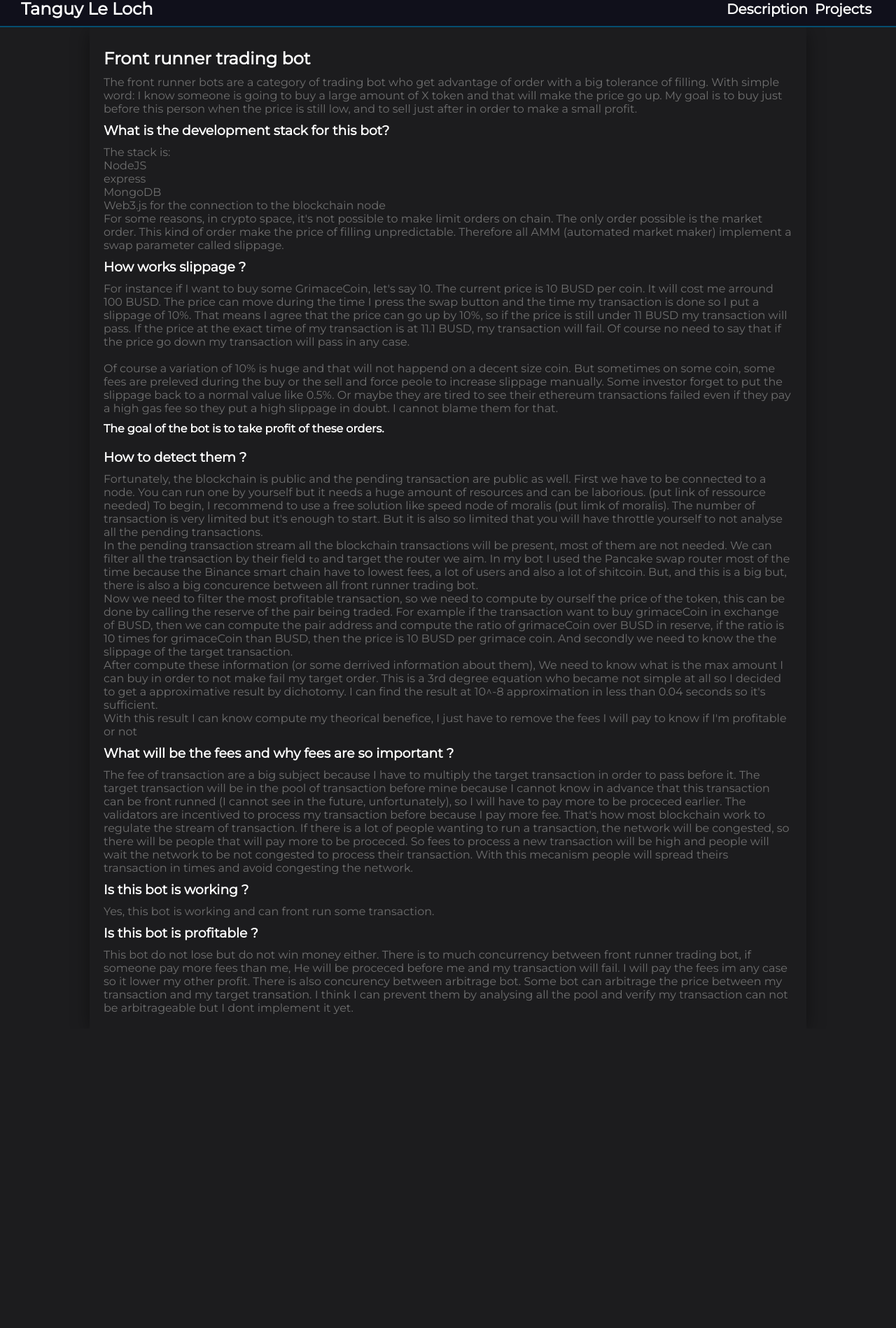
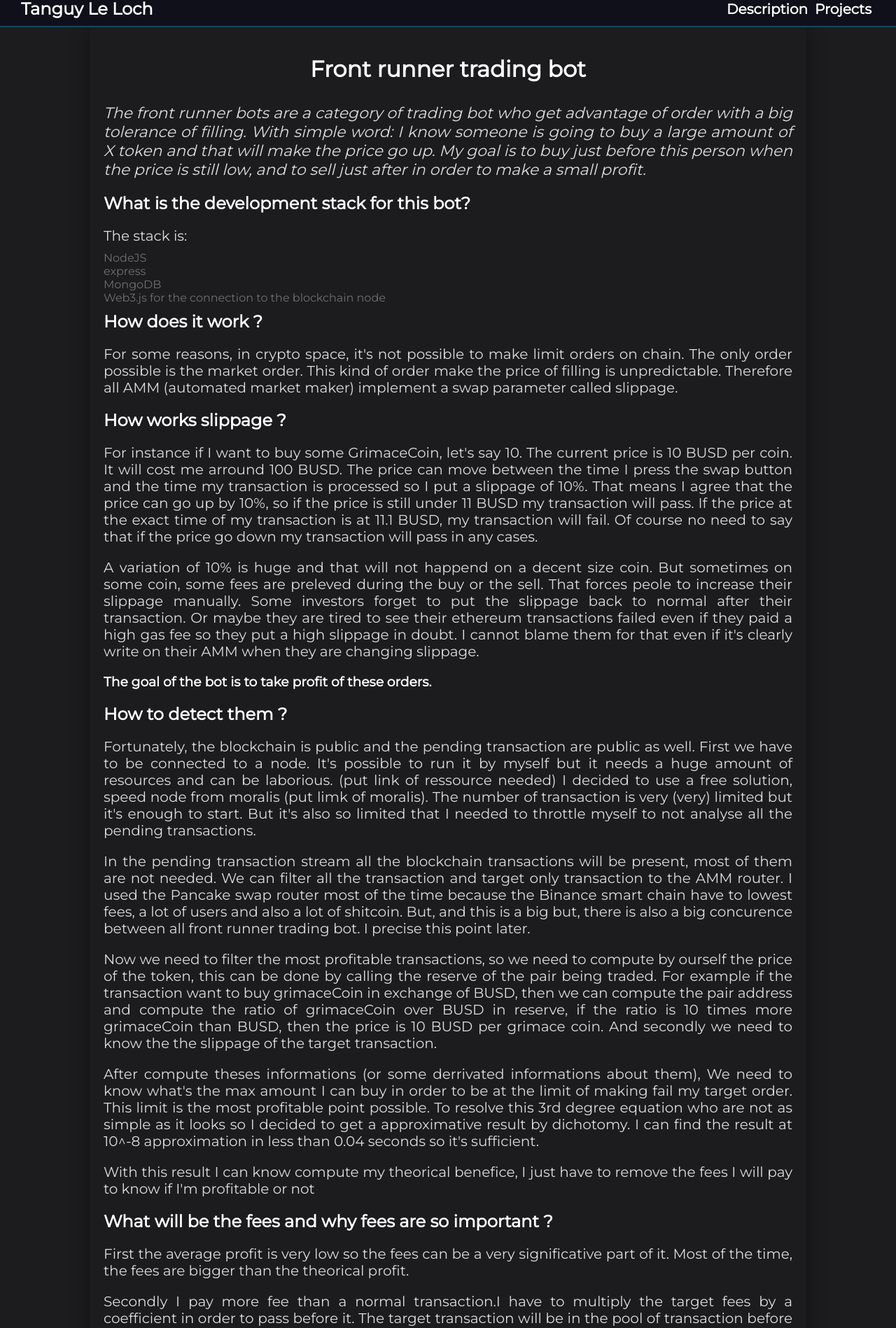
Before and after one commit to TanguyLeLoch/website, a React (Create React App) app: page /front-runner-trading-bot in a window 1280 px wide. Shown: the part 12-1910 px from the top of the page at 70% size. Before the commit the page ends 1482 px from the top, so only its background shows below. Built offline with nearby package versions, Linux system fonts and the light colour scheme.

Commit message:
formatting

```diff
--- a/src/pages/Projects/front-runner-trading-bot/index.jsx
+++ b/src/pages/Projects/front-runner-trading-bot/index.jsx
@@ -1,9 +1,24 @@
 import styled from 'styled-components';
 import { Card } from '../../../components/SectionComponents/Card';
-const Title1 = styled.h2``;
+const Title1 = styled.h1`
+  text-align: center;
+  padding: 20px;
+`;
+const Title2 = styled.h2``;
+const Title3 = styled.h3``;
+const Text = styled.p`
+  color: #dcdcdc;
+  font-size: 20px;
+  text-align: justify;
+  padding: 10px 0;
+`;
+const Intro = styled(Text)`
+  font-style: italic;
+  font-size: 22px;
+`;
 
 const StyledCard = styled(Card)`
-  max-width: 80%;
+  max-width: calc(min(1100px, 80%));
   margin: auto;
 `;
 
@@ -11,81 +26,89 @@ function FrontRunnerTradingBot() {
   return (
     <StyledCard>
       <Title1>Front runner trading bot</Title1>
-      <p>
+      <Intro>
         The front runner bots are a category of trading bot who get advantage of order with a big tolerance of filling. With simple word: I know someone is
         going to buy a large amount of X token and that will make the price go up. My goal is to buy just before this person when the price is still low, and to
         sell just after in order to make a small profit.
-      </p>
-      <h3>What is the development stack for this bot?</h3>
-      <p>The stack is:</p>
+      </Intro>
+      <Title2>What is the development stack for this bot?</Title2>
+      <Text>The stack is:</Text>
       <ul>
         <li>NodeJS</li>
         <li>express</li>
         <li>MongoDB</li>
         <li>Web3.js for the connection to the blockchain node</li>
       </ul>
-      <p>
+      <Title2>How does it work ?</Title2>
+      <Text>
         For some reasons, in crypto space, it's not possible to make limit orders on chain. The only order possible is the market order. This kind of order make
-        the price of filling unpredictable. Therefore all AMM (automated market maker) implement a swap parameter called slippage.
-      </p>
-      <h3>How works slippage ?</h3>
-      <p>
+        the price of filling is unpredictable. Therefore all AMM (automated market maker) implement a swap parameter called slippage.
+      </Text>
+      <Title2>How works slippage ?</Title2>
+      <Text>
         For instance if I want to buy some GrimaceCoin, let's say 10. The current price is 10 BUSD per coin. It will cost me arround 100 BUSD. The price can
-        move during the time I press the swap button and the time my transaction is done so I put a slippage of 10%. That means I agree that the price can go up
-        by 10%, so if the price is still under 11 BUSD my transaction will pass. If the price at the exact time of my transaction is at 11.1 BUSD, my
-        transaction will fail. Of course no need to say that if the price go down my transaction will pass in any case.
-      </p>
-      <br />
-      <p>
-        Of course a variation of 10% is huge and that will not happend on a decent size coin. But sometimes on some coin, some fees are preleved during the buy
-        or the sell and force peole to increase slippage manually. Some investor forget to put the slippage back to a normal value like 0.5%. Or maybe they are
-        tired to see their ethereum transactions failed even if they pay a high gas fee so they put a high slippage in doubt. I cannot blame them for that.
-      </p>
-      <h4> The goal of the bot is to take profit of these orders.</h4>
-      <h3>How to detect them ? </h3>
-      <p>
-        Fortunately, the blockchain is public and the pending transaction are public as well. First we have to be connected to a node. You can run one by
-        yourself but it needs a huge amount of resources and can be laborious. (put link of ressource needed) To begin, I recommend to use a free solution like
-        speed node of moralis (put limk of moralis). The number of transaction is very limited but it's enough to start. But it is also so limited that you will
-        have throttle yourself to not analyse all the pending transactions.
-      </p>
-      <p>
-        In the pending transaction stream all the blockchain transactions will be present, most of them are not needed. We can filter all the transaction by
-        their field <code>to</code> and target the router we aim. In my bot I used the Pancake swap router most of the time because the Binance smart chain have
-        to lowest fees, a lot of users and also a lot of shitcoin. But, and this is a big but, there is also a big concurence between all front runner trading
-        bot.
-      </p>
-      <p>
-        Now we need to filter the most profitable transaction, so we need to compute by ourself the price of the token, this can be done by calling the reserve
+        move between the time I press the swap button and the time my transaction is processed so I put a slippage of 10%. That means I agree that the price can
+        go up by 10%, so if the price is still under 11 BUSD my transaction will pass. If the price at the exact time of my transaction is at 11.1 BUSD, my
+        transaction will fail. Of course no need to say that if the price go down my transaction will pass in any cases.
+      </Text>
+      <Text>
+        A variation of 10% is huge and that will not happend on a decent size coin. But sometimes on some coin, some fees are preleved during the buy or the
+        sell. That forces peole to increase their slippage manually. Some investors forget to put the slippage back to normal after their transaction. Or maybe
+        they are tired to see their ethereum transactions failed even if they paid a high gas fee so they put a high slippage in doubt. I cannot blame them for
+        that even if it's clearly write on their AMM when they are changing slippage.
+      </Text>
+      <Title3> The goal of the bot is to take profit of these orders.</Title3>
+      <Title2>How to detect them ? </Title2>
+      <Text>
+        Fortunately, the blockchain is public and the pending transaction are public as well. First we have to be connected to a node. It's possible to run it
+        by myself but it needs a huge amount of resources and can be laborious. (put link of ressource needed) I decided to use a free solution, speed node from
+        moralis (put limk of moralis). The number of transaction is very (very) limited but it's enough to start. But it's also so limited that I needed to
+        throttle myself to not analyse all the pending transactions.
+      </Text>
+      <Text>
+        In the pending transaction stream all the blockchain transactions will be present, most of them are not needed. We can filter all the transaction and
+        target only transaction to the AMM router. I used the Pancake swap router most of the time because the Binance smart chain have to lowest fees, a lot of
+        users and also a lot of shitcoin. But, and this is a big but, there is also a big concurence between all front runner trading bot. I precise this point
+        later.
+      </Text>
+      <Text>
+        Now we need to filter the most profitable transactions, so we need to compute by ourself the price of the token, this can be done by calling the reserve
         of the pair being traded. For example if the transaction want to buy grimaceCoin in exchange of BUSD, then we can compute the pair address and compute
-        the ratio of grimaceCoin over BUSD in reserve, if the ratio is 10 times for grimaceCoin than BUSD, then the price is 10 BUSD per grimace coin. And
+        the ratio of grimaceCoin over BUSD in reserve, if the ratio is 10 times more grimaceCoin than BUSD, then the price is 10 BUSD per grimace coin. And
         secondly we need to know the the slippage of the target transaction.
-      </p>
-      <p>
-        After compute these information (or some derrived information about them), We need to know what is the max amount I can buy in order to not make fail my
-        target order. This is a 3rd degree equation who became not simple at all so I decided to get a approximative result by dichotomy. I can find the result
-        at 10^-8 approximation in less than 0.04 seconds so it's sufficient.
-      </p>
-      <p>With this result I can know compute my theorical benefice, I just have to remove the fees I will pay to know if I'm profitable or not </p>
-      <h3>What will be the fees and why fees are so important ? </h3>
-      <p>
-        The fee of transaction are a big subject because I have to multiply the target transaction in order to pass before it. The target transaction will be in
-        the pool of transaction before mine because I cannot know in advance that this transaction can be front runned (I cannot see in the future,
-        unfortunately), so I will have to pay more to be proceced earlier. The validators are incentived to process my transaction before because I pay more
-        fee. That's how most blockchain work to regulate the stream of transaction. If there is a lot of people wanting to run a transaction, the network will
-        be congested, so there will be people that will pay more to be proceced. So fees to process a new transaction will be high and people will wait the
-        network to be not congested to process their transaction. With this mecanism people will spread theirs transaction in times and avoid congesting the
-        network.
-      </p>
-      <h3>Is this bot is working ? </h3>
-      <p>Yes, this bot is working and can front run some transaction.</p>
-      <h3>Is this bot is profitable ? </h3>
-      <p>
+      </Text>
+      <Text>
+        After compute theses informations (or some derrivated informations about them), We need to know what's the max amount I can buy in order to be at the
+        limit of making fail my target order. This limit is the most profitable point possible. To resolve this 3rd degree equation who are not as simple as it
+        looks so I decided to get a approximative result by dichotomy. I can find the result at 10^-8 approximation in less than 0.04 seconds so it's
+        sufficient.
+      </Text>
+      <Text>With this result I can know compute my theorical benefice, I just have to remove the fees I will pay to know if I'm profitable or not </Text>
+      <Title2>What will be the fees and why fees are so important ? </Title2>
+      <Text>
+        First the average profit is very low so the fees can be a very significative part of it. Most of the time, the fees are bigger than the theorical
+        profit.
+      </Text>
+      <Text>
+        Secondly I pay more fee than a normal transaction.I have to multiply the target fees by a coefficient in order to pass before it. The target transaction
+        will be in the pool of transaction before mine so to catch up, so I will have to pay more.{' '}
+      </Text>
+      <Text>
+        The validators are incentived to process my transaction before because I pay more fee. That's how most blockchain work to regulate the stream of
+        transaction. If there is a lot of people wanting to run a transaction, the network will be congested, so there will be people that will pay more to be
+        processed. So fees to process a new transaction will be high and people will wait the network to be not congested to process their transaction with
+        lower fees. With this mecanism people will spread theirs transaction in times and avoid congesting the network. Some Network like Solana have fix fees.
+        For this reason, the network is often down.
+      </Text>
+      <Title2>Is this bot working ? </Title2>
+      <Text>Yes, this bot is working and can front run some transactions with the perfect amount.</Text>
+      <Title2>Is this bot profitable ? </Title2>
+      <Text>
         This bot do not lose but do not win money either. There is to much concurrency between front runner trading bot, if someone pay more fees than me, He
-        will be proceced before me and my transaction will fail. I will pay the fees im any case so it lower my other profit. There is also concurency between
+        will be processed before me and my transaction will fail. I will pay the fees in any case so it lower my other profits. There is also concurency between
         arbitrage bot. Some bot can arbitrage the price between my transaction and my target transation. I think I can prevent them by analysing all the pool
-        and verify my transaction can not be arbitrageable but I dont implement it yet.
-      </p>
+        and verify my transaction cannot be arbitrageable but I dont implement it yet.
+      </Text>
     </StyledCard>
   );
 }
```
